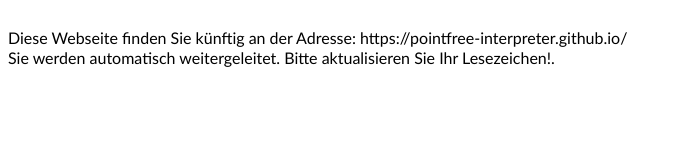
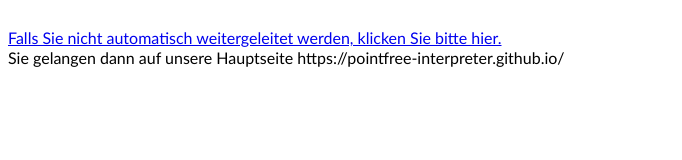
Before and after one commit to fp-system/fp-system.github.io, a plain HTML site: page index.html in a window 1280 px wide. Shown: the whole page, without its empty margins (0-682 px from the left). Drawn offline with Linux system fonts and the light colour scheme.

Commit message:
Add files via upload

```diff
--- a/index.html
+++ b/index.html
@@ -69,7 +69,7 @@ font-family:"Calibri";
 </head>
 <body>
 <p class="Normal"><span class="tm5"><br>
- Diese Webseite finden Sie künftig an der Adresse: https://pointfree-interpreter.github.io/ <br>
- Sie werden automatisch weitergeleitet. Bitte aktualisieren Sie Ihr Lesezeichen!.</span></p>
+<a href="https://pointfree-interpreter.github.io/"> Falls Sie nicht automatisch weitergeleitet werden, klicken Sie bitte hier.</a><br />
+ Sie gelangen dann auf unsere Hauptseite https://pointfree-interpreter.github.io/</span></p>
 </body>
 </html>
```
